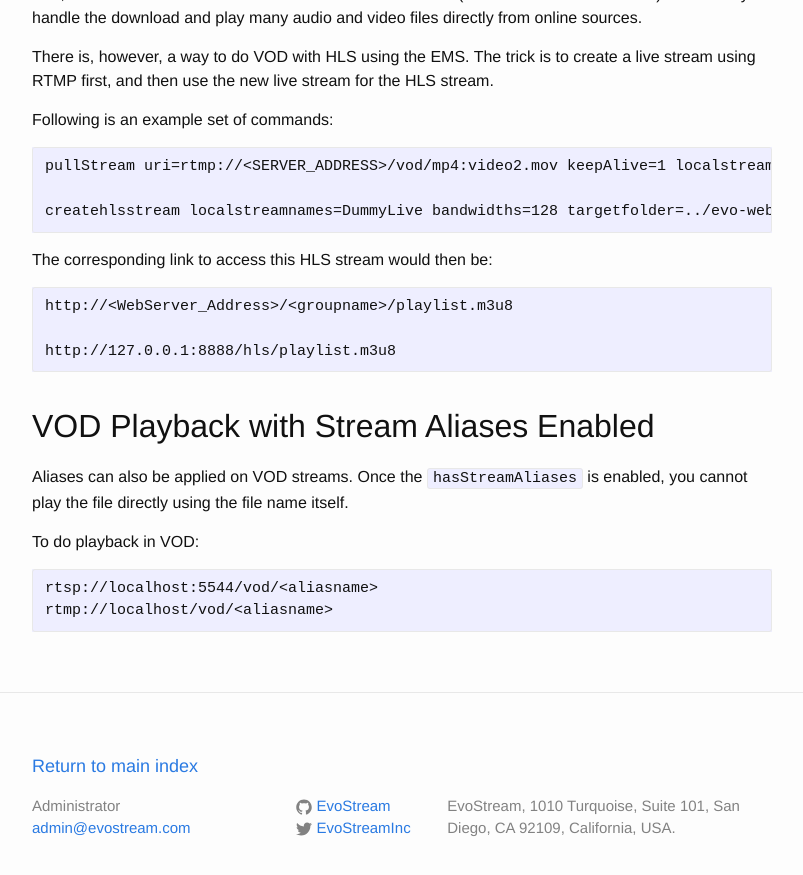
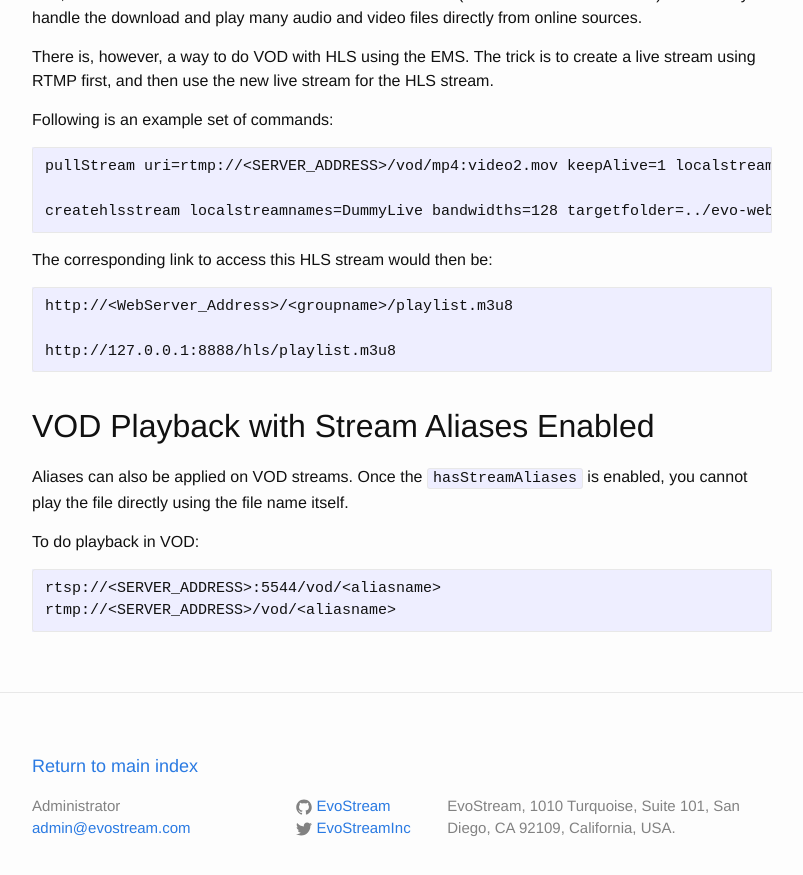
Before and after one commit to EvoStream/ems_how_to_guide, a Jekyll site: the page built from _posts/2016-01-01-vod.md, in a window 1280 px wide and 900 px high, scrolled down 2288 px. Shown: the top 875 px of the window, without its empty margins (238-1041 px from the left). Built offline with Jekyll 4.4.1, drawn with Linux system fonts in a browser that asks for light colours.

Commit message:
updated URL

````diff
--- a/_posts/2016-01-01-vod.md
+++ b/_posts/2016-01-01-vod.md
@@ -128,6 +128,6 @@ Aliases can also be applied on VOD streams. Once the `hasStreamAliases` is enabl
 To do playback in VOD:
 
 ```
-rtsp://localhost:5544/vod/<aliasname>
-rtmp://localhost/vod/<aliasname>
+rtsp://<SERVER_ADDRESS>:5544/vod/<aliasname>
+rtmp://<SERVER_ADDRESS>/vod/<aliasname>
 ```
````
